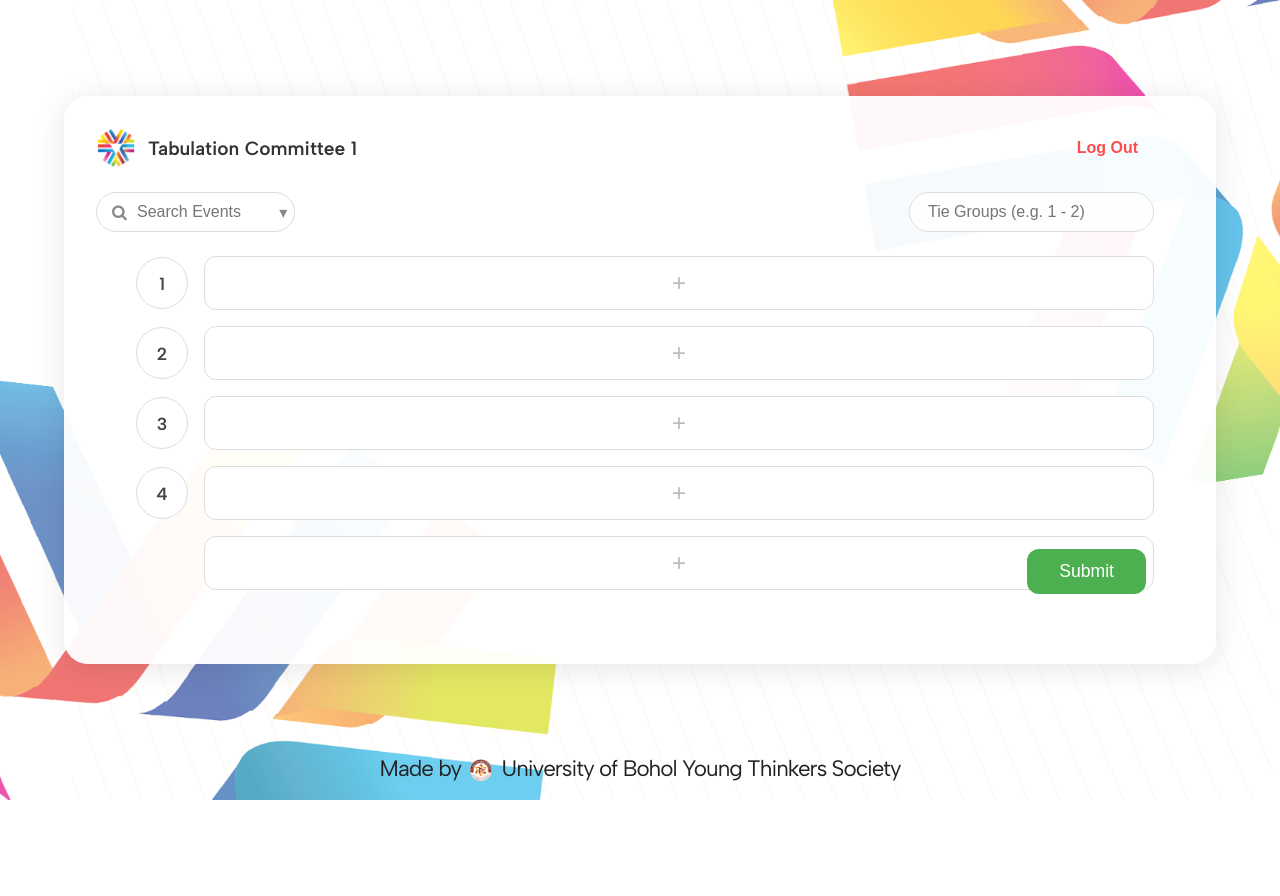
After one commit to UB-Young-Thinkers-Society/UBDaysMedalTally, a PHP site: page /tabulation-committee.html in a window 1280 px wide. The commit adds this page. Run offline with PHP 8.4, Linux system fonts and the light colour scheme.

Commit message:
tab-committee updated files

```diff
--- /dev/null
+++ b/Medal Tally 2.0/script-committee.js
@@ -0,0 +1,21 @@
+document.getElementById('logout-btn').onclick = function(e) {
+    e.preventDefault();
+    window.location.href = 'index.html';
+};
+
+const rankingList = document.getElementById('rankingList');
+
+new Sortable(rankingList, {
+    animation: 150,
+    handle: '.tab-input, .tab-num',
+    ghostClass: 'sortable-ghost',
+    onEnd: () => {
+        const rows = rankingList.querySelectorAll('.tab-row');
+        rows.forEach((row, index) => {
+            const numElement = row.querySelector('.tab-num');
+            if (numElement) {
+                numElement.textContent = index + 1;
+            }
+        });
+    }
+});
--- a/Medal Tally 2.0/styles-committee.css
+++ b/Medal Tally 2.0/styles-committee.css
@@ -1,9 +1,18 @@
+@import url('https://fonts.googleapis.com/css2?family=Albert+Sans:ital,wght@0,100..900;1,100..900&family=Montserrat:ital,wght@0,100..900;1,100..900&display=swap');
+
 body {
-    background: url('img/BG.png') no-repeat center center fixed;
+    margin: 0;
+    font-family: "Albert Sans", sans-serif;
+    position: relative;
+    min-height: 100vh;
+}
+.background {
+    position: fixed;
+    top: 0; left: 0; right: 0; bottom: 0;
+    z-index: -99;
+    background: url('img/BG.png') no-repeat center center;
     background-size: cover;
-    font-family: 'Segoe UI', Arial, sans-serif;
-    margin: 0;
-    padding: 0;
+    opacity: 0.7;
 }
 .container {
     position: relative;
@@ -27,6 +36,12 @@ body {
     align-items: center;
     gap: 12px;
 }
+.committee-logo {
+    width: 40px;
+    height: 40px;
+    border-radius: 50%;
+    object-fit: cover;
+}
 .committee-title {
     font-size: 1.2rem;
     font-weight: 600;
@@ -35,13 +50,14 @@ body {
 .logout-btn {
     background: none;
     border: none;
-    color: #E53935;
+    color: #ff4d4d;
     font-weight: 600;
     font-size: 1rem;
     cursor: pointer;
     padding: 8px 16px;
     border-radius: 20px;
     transition: background 0.2s;
+    margin-right: 30px;
 }
 .logout-btn:hover {
     background: #ffeaea;
@@ -57,21 +73,42 @@ body {
     display: flex;
     align-items: center;
     gap: 8px;
+    position: relative;
 }
-.search-events input, .search-events select {
-    padding: 10px 16px;
+.search-events .fa-search {
+    position: absolute;
+    left: 16px;
+    top: 50%;
+    transform: translateY(-50%);
+    color: #888;
+    pointer-events: none;
+}
+.search-events input {
+    padding: 10px 40px 10px 40px;
     border-radius: 20px;
     border: 1px solid #ddd;
     font-size: 1rem;
     outline: none;
+    width: 25%;
+    box-sizing: border-box;
+}
+.search-events::after {
+    content: '▾';
+    position: absolute;
+    right: 76%;
+    top: 50%;
+    transform: translateY(-50%);
+    color: #888;
+    pointer-events: none;
 }
 .tie-group {
-    background: #f5f5f5;
+    background: #fffefe;
     border-radius: 20px;
     padding: 10px 18px;
     font-size: 1rem;
     border: 1px solid #ddd;
     color: #666;
+    margin-right: 30px;
 }
 .tabulation-list {
     margin-bottom: 32px;
@@ -81,17 +118,19 @@ body {
     align-items: center;
     gap: 16px;
     margin-bottom: 16px;
+    margin-left: 40px;
 }
 .tab-num {
-    background: #f5f5f5;
+    background: #fff;
     border-radius: 50%;
-    width: 40px;
-    height: 40px;
+    border: 1px solid #ddd;
+    width: 50px;
+    height: 50px;
     display: flex;
     align-items: center;
     justify-content: center;
     font-weight: 600;
-    color: #333;
+    color: #444;
     font-size: 1.1rem;
 }
 .tab-input {
@@ -103,6 +142,7 @@ body {
     outline: none;
     text-align: center;
     cursor: pointer;
+    margin-right: 30px;
     transition: border-color 0.2s, box-shadow 0.2s;
 }
 .tab-input::placeholder {
@@ -121,26 +161,54 @@ body {
     border-radius: 12px;
     padding: 12px 32px;
     font-size: 1.1rem;
-    font-weight: 600;
+    /* font-weight: 600; */
     cursor: pointer;
     position: absolute;
     right: 40px;
-    bottom: 32px;
+    bottom: 70px;
     transition: background 0.2s;
+    margin-right: 30px;
 }
 .submit-btn:hover {
     background: #388E3C;
 }
-.footer {
+footer {
+    position: fixed;
+    bottom: 18px;
+    left: 0;
+    width: 100%;
     text-align: center;
-    margin-top: 32px;
-    color: #333;
-    font-size: 1rem;
+    z-index: 2;
+    font-size: 1.4rem;
+    letter-spacing: -1px;
+    color: #222;
+    background: none;
 }
-.footer img {
+.ub-logo {
     vertical-align: middle;
-    height: 24px;
-    margin-right: 8px;
+    width: 22px;
+    height: 22px;
+    margin: 0 4px;
+}
+/* --- Styles for Draggable --- */
+.sortable-ghost {
+    background: #f0f7ff;
+    opacity: 0.8;
+    border-radius: 12px;
+}
+.sortable-ghost .tab-item-name,
+.sortable-ghost .tab-input {
+    opacity: 0.5;
+}
+
+@media (max-width: 700px) {
+    .container {
+        padding: 16px 8px;
+    }
+    .submit-btn {
+        right: 8px;
+        bottom: 16px;
+    }
 }
 @media (max-width: 700px) {
     .container {
--- /dev/null
+++ b/Medal Tally 2.0/tabulation-committee.html
@@ -0,0 +1,58 @@
+<!DOCTYPE html>
+<html lang="en">
+<head>
+    <meta charset="UTF-8">
+    <title>Tabulation Committee 1</title>
+    <link rel="stylesheet" href="https://cdnjs.cloudflare.com/ajax/libs/font-awesome/4.7.0/css/font-awesome.min.css">
+    <script src="https://cdnjs.cloudflare.com/ajax/libs/Sortable/1.15.0/Sortable.min.js"></script>
+    <link rel="stylesheet" href="styles-committee.css">
+</head>
+<body>
+    <div class="container">
+        <div class="header">
+            <div class="header-left">
+                <img src="img/Login-Logo.png" alt="Logo" class="committee-logo">
+                <span class="committee-title">Tabulation Committee 1</span>
+            </div>
+            <button class="logout-btn" id="logout-btn">Log Out</button>
+        </div>
+        <div class="search-row">
+            <div class="search-events">
+                <i class="fa fa-search"></i>
+                <input type="text" id="eventSearch" placeholder="Search Events" readonly onclick="toggleDropdown()" style="cursor:pointer;">
+                </div>
+            <input class="tie-group" type="text" placeholder="Tie Groups (e.g. 1 - 2)">
+        </div>
+        <form id="rankingForm">
+            <div class="tabulation-list" id="rankingList">
+                <div class="tab-row">
+                    <div class="tab-num">1</div>
+                    <input class="tab-input" type="text" placeholder="+" readonly onclick="this.readOnly=false;this.value='';this.focus();">
+                </div>
+                <div class="tab-row">
+                    <div class="tab-num">2</div>
+                    <input class="tab-input" type="text" placeholder="+" readonly onclick="this.readOnly=false;this.value='';this.focus();">
+                </div>
+                <div class="tab-row">
+                    <div class="tab-num">3</div>
+                    <input class="tab-input" type="text" placeholder="+" readonly onclick="this.readOnly=false;this.value='';this.focus();">
+                </div>
+                <div class="tab-row">
+                    <div class="tab-num">4</div>
+                    <input class="tab-input" type="text" placeholder="+" readonly onclick="this.readOnly=false;this.value='';this.focus();">
+                </div>
+                <div class="tab-row">
+                    <div class="tab-num" style="visibility:hidden;">5</div>
+                    <input class="tab-input" type="text" placeholder="+" readonly onclick="this.readOnly=false;this.value='';this.focus();">
+                </div>
+            </div>
+            <button type="submit" class="submit-btn">Submit</button>
+        </form>
+    </div>
+    <footer>
+        <span>Made by <img src="img/ubytesLogo@3x.png" alt="UB Logo" class="ub-logo"> University of Bohol Young Thinkers Society</span>
+    </footer>
+    <div class="background"></div>
+    <script src="script-committee.js" defer></script>
+</body>
+</html>
```
